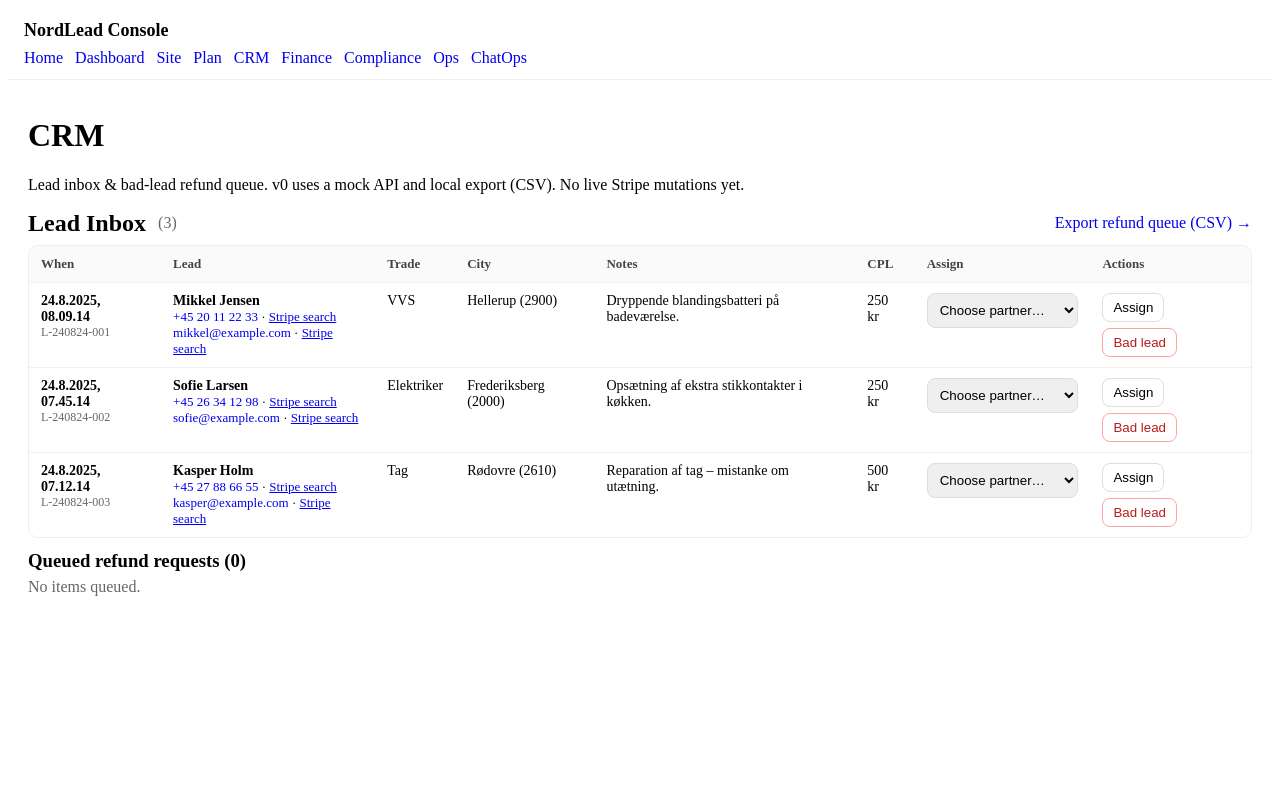
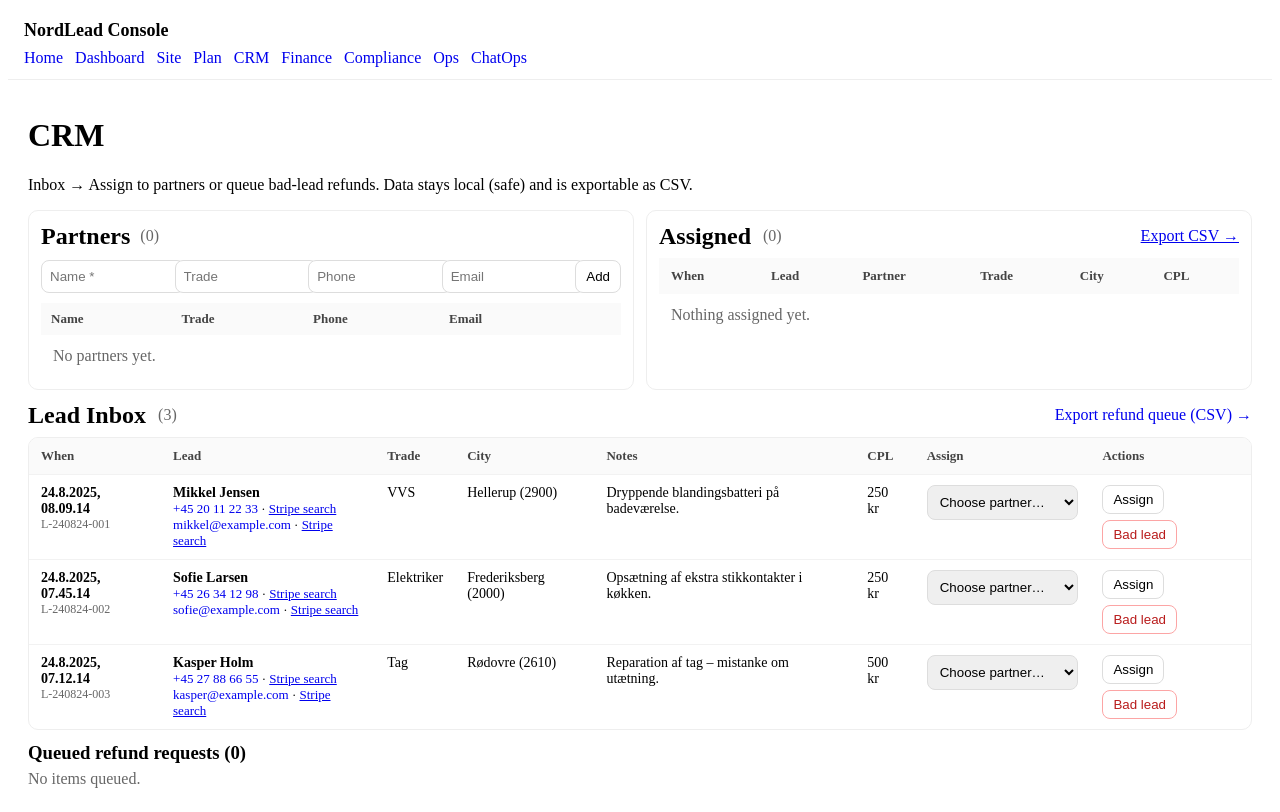
Before and after one commit to AndreasHartov/nordlead-console-nextjs, a Next.js app: page /crm in a window 1280 px wide. Built offline with nearby package versions, Linux system fonts and the light colour scheme.

Commit message:
page: CRM v0.1 — partners + assigned + inbox
page: CRM v0.1 — partners + assigned + inbox

```diff
--- a/app/crm/page.tsx
+++ b/app/crm/page.tsx
@@ -2,13 +2,23 @@
 import dynamic from "next/dynamic";
 
 const CRMInbox = dynamic(() => import("../../components/CRMInbox"), { ssr: false });
+const CRMPartners = dynamic(() => import("../../components/CRMPartners"), { ssr: false });
+const CRMAssigned = dynamic(() => import("../../components/CRMAssigned"), { ssr: false });
 
 export default function Page() {
   return (
     <div>
       <h1>CRM</h1>
-      <p>Lead inbox & bad-lead refund queue. v0 uses a mock API and local export (CSV). No live Stripe mutations yet.</p>
-      <CRMInbox />
+      <p>Inbox → Assign to partners or queue bad-lead refunds. Data stays local (safe) and is exportable as CSV.</p>
+
+      <div style={{ display: "grid", gridTemplateColumns: "1fr 1fr", gap: 12 }}>
+        <CRMPartners />
+        <CRMAssigned />
+      </div>
+
+      <div style={{ marginTop: 12 }}>
+        <CRMInbox />
+      </div>
     </div>
   );
 }
```
